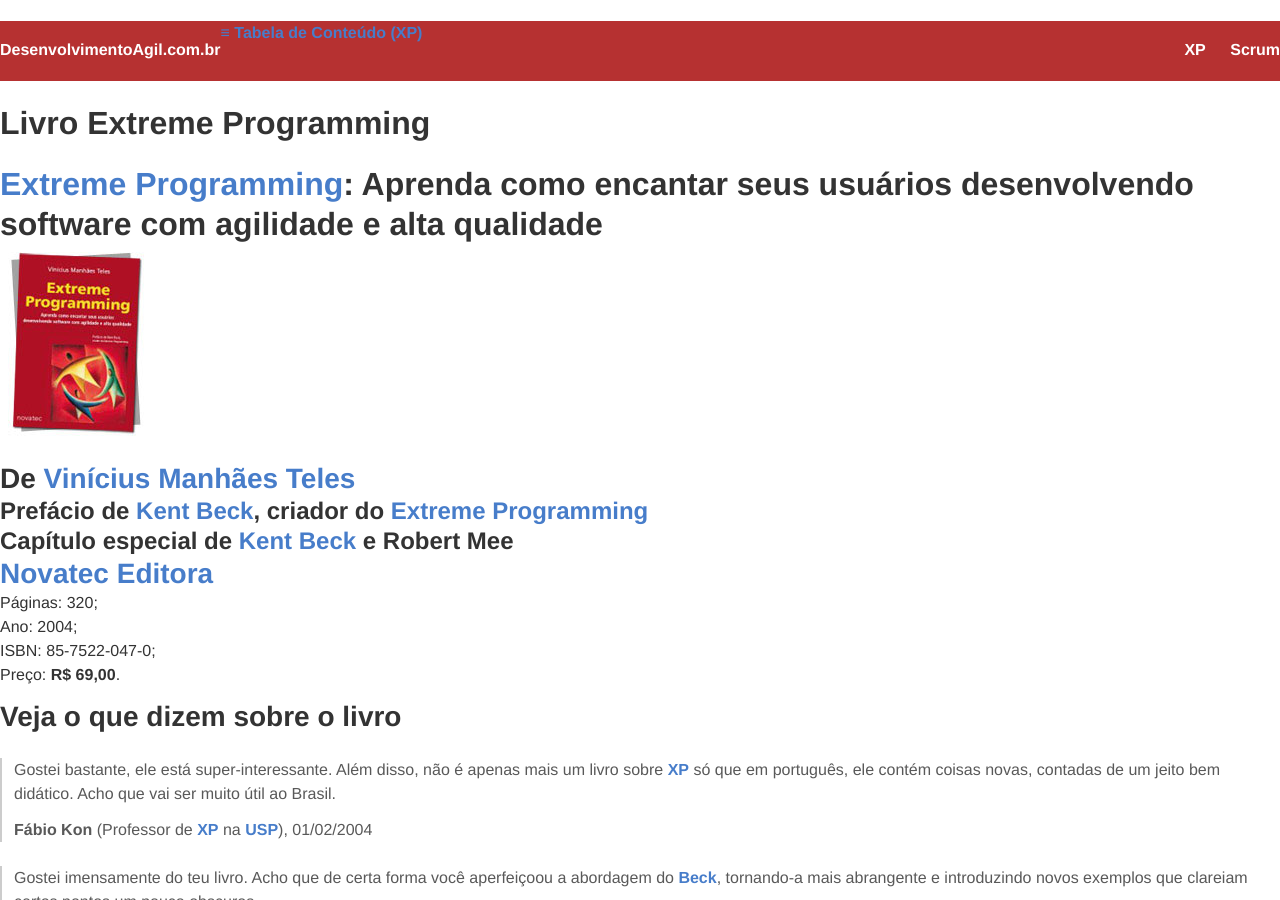
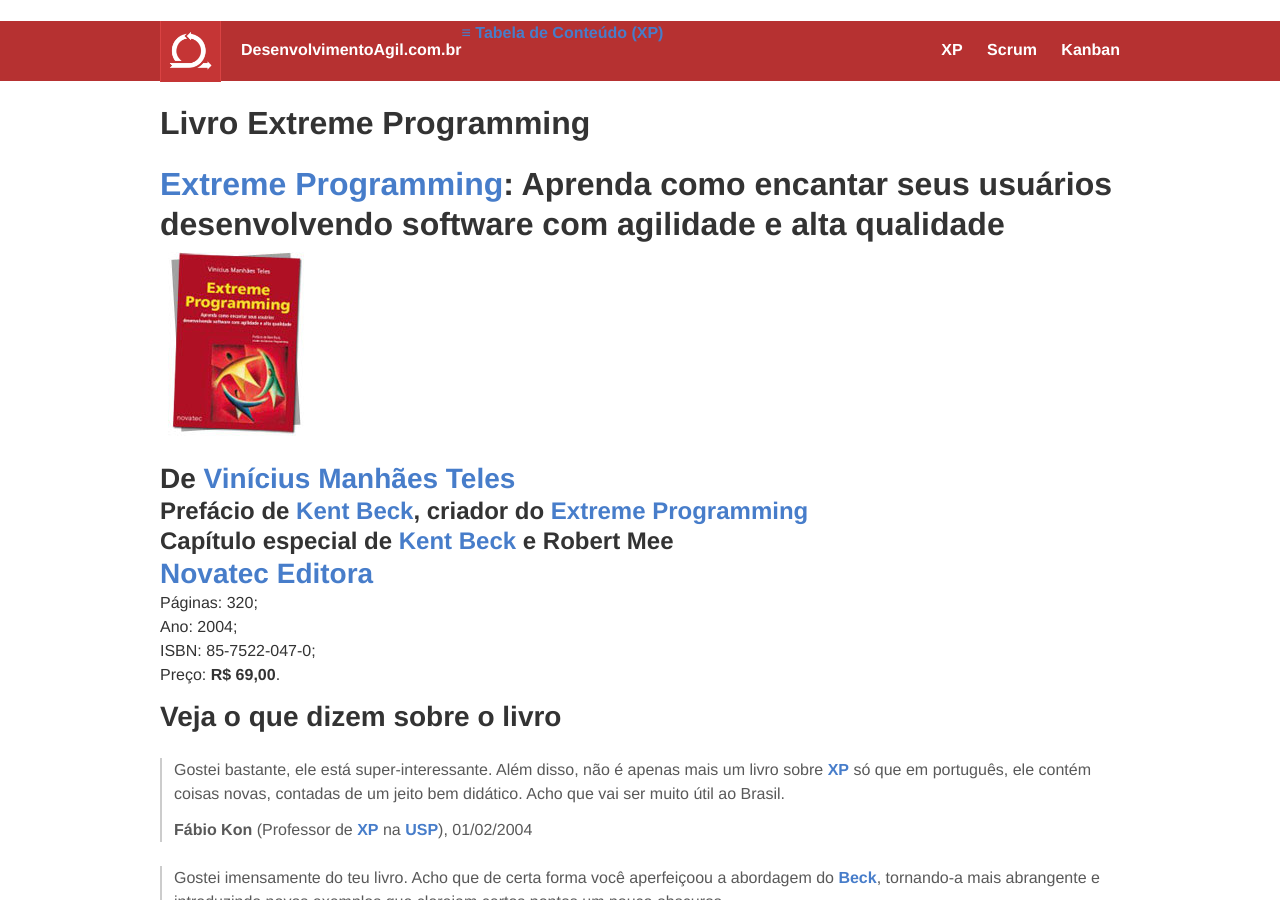
Before and after one commit to desenvolvimentoagilcombr/desenvolvimentoagilcombr.github.com, a Jekyll site: the page built from livroxp.html, in a window 1280 px wide and 900 px high. Built offline with Jekyll 4.4.1, drawn with Linux system fonts in a browser that asks for light colours; Markdown is read by kramdown in place of the engine named in the settings.

Commit message:
Added a new structure to xp default layout

```diff
--- a/_layouts/xp.html
+++ b/_layouts/xp.html
@@ -1,33 +1,50 @@
 <!DOCTYPE html>
 <html lang='pt'>
+
 	{% include head.html %}
+
 	<body>
-    {% include google_analytics.html %}
-    <section id="wrapper">
+
 		<header id="header">
-        <div id="masthead">
-          <div class="center">
-            <h1><a href="/" id="logo" title="DesenvolvimentoAgil.com.br">DesenvolvimentoAgil.com.br</a></h1>
+      <div class="holder">
+
+        <img src="/images/da-icon.png">
+
+    		<h1>
+          <a href="/" title="DesenvolvimentoAgil.com.br">
+            DesenvolvimentoAgil.com.br
+          </a>
+        </h1>
+
+        <a href="#" id="content-table-link">
+          <span>≡</span> Tabela de Conteúdo (XP)
+        </a>
+
     		<nav id="main-navigation">
     			<ul>
-                <li class="current"><a href="/xp" title="XP">XP</a></li>
+    				<li><a href="/xp" title="XP">XP</a></li>
     				<li><a href="/scrum" title="Scrum">Scrum</a></li>
+    				<li><a href="/kanban" title="Kanban">Kanban</a></li>
     			</ul>
     		</nav>
-            <a href="#" id="content-table-link"><span>≡</span> Tabela de Conteúdo (XP)</a>
+
       </div>
-        </div>
+		</header>
+
     {% include content_table_xp.html %}
-      </header>
-      <article id="content" class="center article">
+
+    <div class="holder">
+
       {% if page.header_id %}
       <h1 id="{{ page.header_id }}">{{ page.heading }}</h1>
       {% else %}
       <h1 id="default">{{ page.heading }}</h1>
       {% endif %}
       {{ content }}
-      </article>
-    </section>
+
+    </div> <!-- /holder -->
+
 		{% include footer.html %}
+
 	</body>
 </html>
--- a/_sass/layouts/_index_main_call.scss
+++ b/_sass/layouts/_index_main_call.scss
@@ -22,6 +22,6 @@
         background-position: 0 -155px;
         color: #fff;
       }
-    }
+    } // a
   } // li
 }
```
Lines whose indentation alone changed are shown as unchanged.
